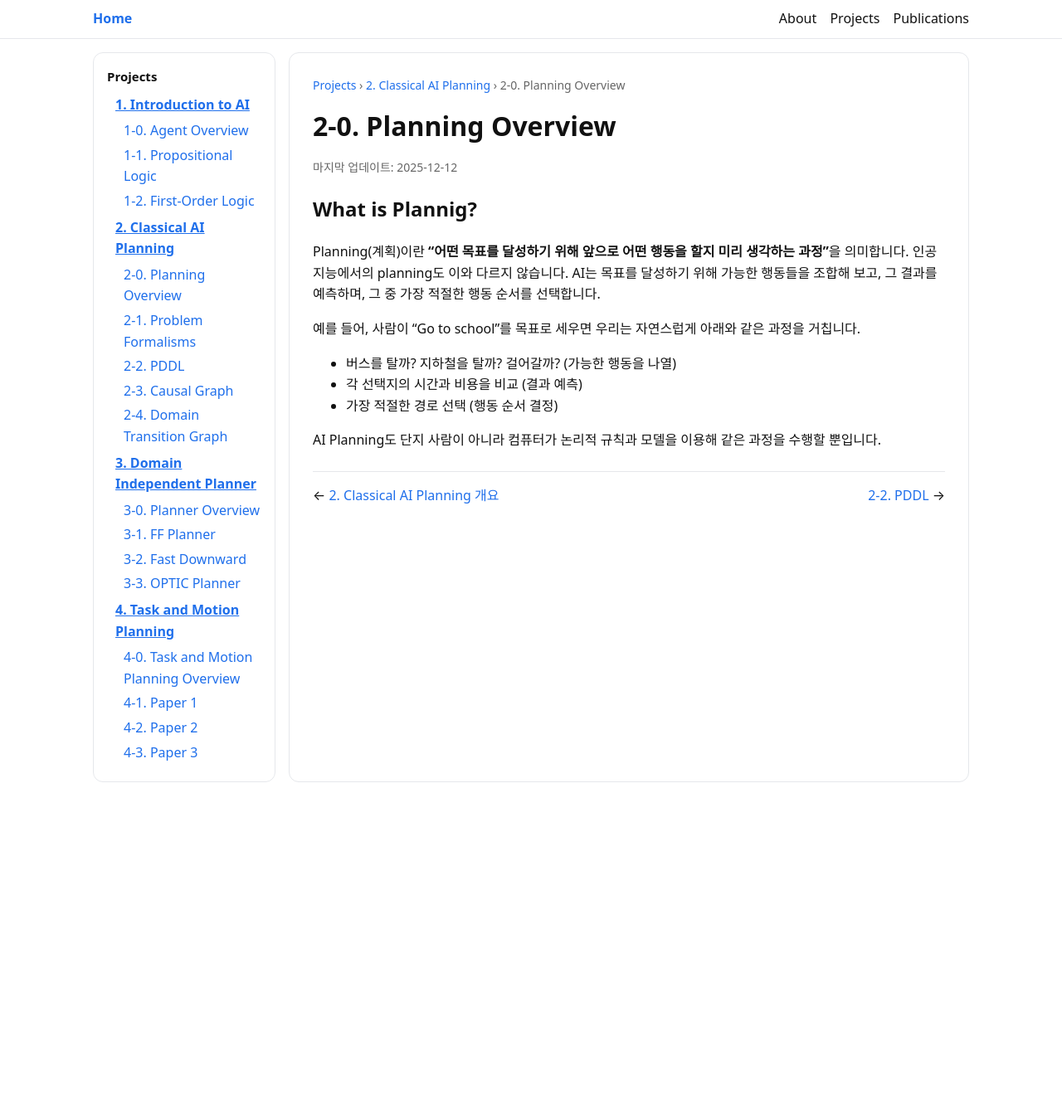
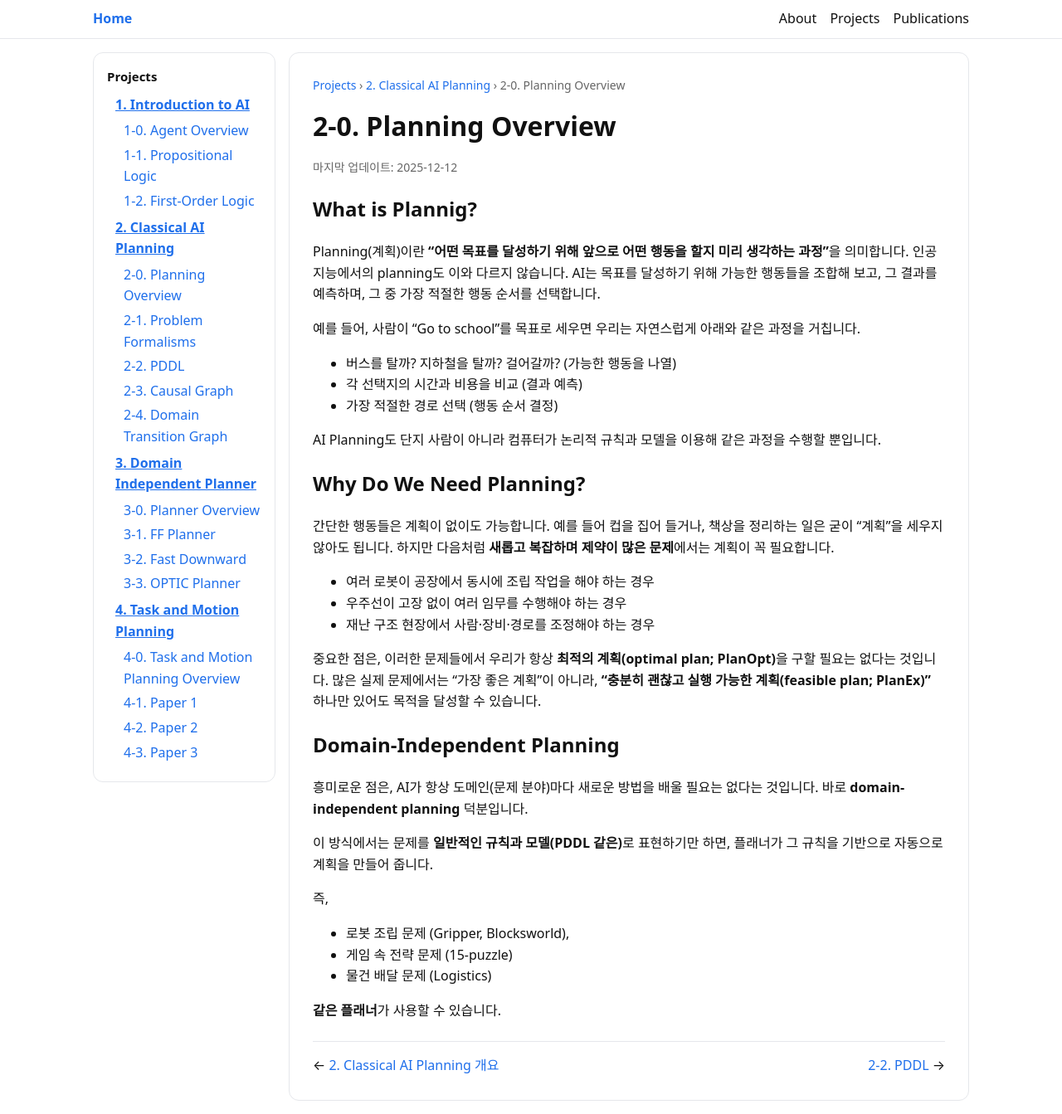
Before and after one commit to ChoRongCho/ChoRongCho.github.io, a Jekyll site: the page built from projects/2-classical-ai/2-0-overview.html, in a window 1280 px wide and 1343 px high. Shown: the whole window at 83% size. Built offline with Jekyll 4.4.1, drawn with Linux system fonts in a browser that asks for light colours.

Commit message:
2 overvoew

```diff
--- a/projects/2-classical-ai/2-0-overview.html
+++ b/projects/2-classical-ai/2-0-overview.html
@@ -25,6 +25,35 @@ title: "2-0. Planning Overview"
 </ul>
 <p> AI Planning도 단지 사람이 아니라 컴퓨터가 논리적 규칙과 모델을 이용해 같은 과정을 수행할 뿐입니다. </p>
 
+
+<h2>Why Do We Need Planning?</h2>
+<p> 간단한 행동들은 계획이 없이도 가능합니다. 예를 들어 컵을 집어 들거나,
+  책상을 정리하는 일은 굳이 “계획”을 세우지 않아도 됩니다.
+  하지만 다음처럼 <b>새롭고 복잡하며 제약이 많은 문제</b>에서는 계획이 꼭 필요합니다. </p>
+<ul>
+  <li>여러 로봇이 공장에서 동시에 조립 작업을 해야 하는 경우</li>
+  <li>우주선이 고장 없이 여러 임무를 수행해야 하는 경우</li>
+  <li>재난 구조 현장에서 사람·장비·경로를 조정해야 하는 경우</li>
+</ul>
+
+<p> 중요한 점은, 이러한 문제들에서 우리가 항상 <b>최적의 계획(optimal plan; PlanOpt)</b>을 구할 필요는 없다는 것입니다.
+  많은 실제 문제에서는 “가장 좋은 계획”이 아니라, <b>“충분히 괜찮고 실행 가능한 계획(feasible plan; PlanEx)”</b>
+  하나만 있어도 목적을 달성할 수 있습니다. </p>
+
+
+
+<h2>Domain-Independent Planning</h2>
+<p> 흥미로운 점은, AI가 항상 도메인(문제 분야)마다 새로운 방법을 배울 필요는 없다는 것입니다.
+  바로 <b>domain-independent planning</b> 덕분입니다. </p>
+<p> 이 방식에서는 문제를 <b>일반적인 규칙과 모델(PDDL 같은)</b>로 표현하기만 하면,
+  플래너가 그 규칙을 기반으로 자동으로 계획을 만들어 줍니다. </p>
+<p> 즉, </p>
+<ul>
+  <li>로봇 조립 문제 (Gripper, Blocksworld),</li>
+  <li>게임 속 전략 문제 (15-puzzle)</li>
+  <li>물건 배달 문제 (Logistics)</li>
+</ul> <p> <b>같은 플래너</b>가 사용할 수 있습니다. </p>
+
 <div class="prevnext">
   <span>← <a href="/projects/2-classical-ai/index.html">2. Classical AI Planning 개요</a></span>
   <span><a href="/projects/2-classical-ai/2-0-overview.html">2-2. PDDL</a> →</span>
```
